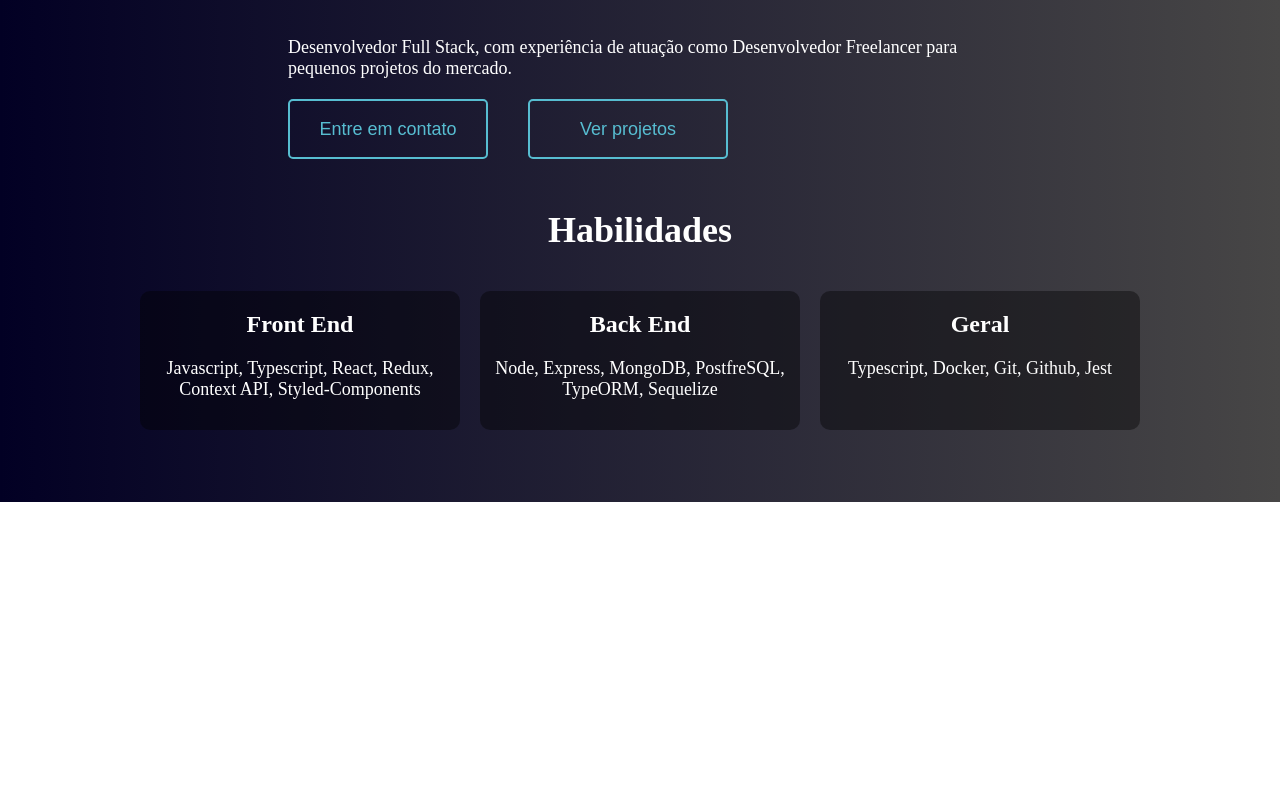
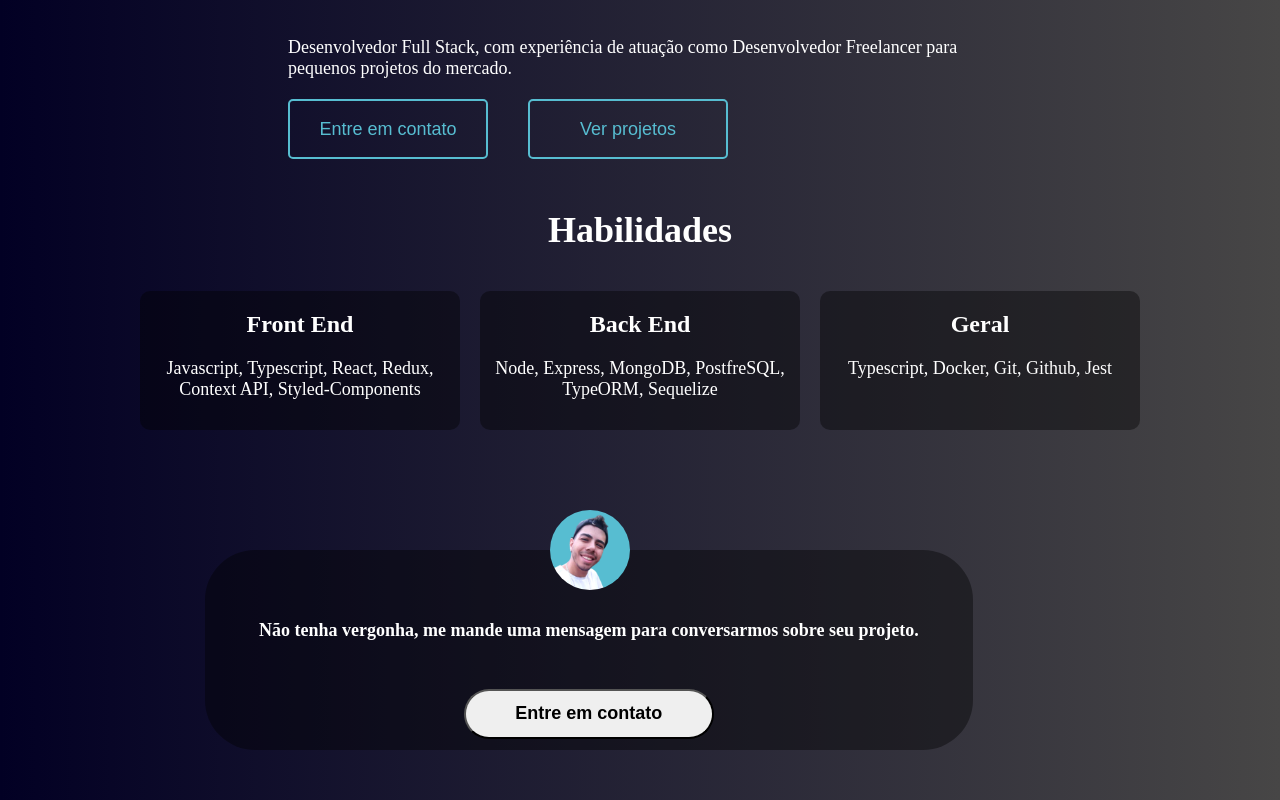
Before and after one commit to GustavoMen/Next-Portfolio, a Next.js app: page / in a window 1280 px wide. Shown: the part 298-1098 px from the top of the page. Before the commit the page ends 800 px from the top, so only its background shows below. Built offline with nearby package versions, Linux system fonts and the light colour scheme.

Commit message:
footer done

```diff
--- /dev/null
+++ b/components/Footer/Footer.elements.js
@@ -0,0 +1,88 @@
+import styled from "styled-components";
+
+export const FooterContainer = styled.div`
+  display: flex;
+  flex-direction: column;
+  text-align: center;
+  width: 60vw;
+  height: 200px;
+  background-color: rgba(0, 0, 0, 0.4);
+  position: relative;
+  margin: 0 16vw;
+  margin-top: 70px;
+  margin-bottom: 50px;
+  border-radius: 50px;
+
+  @media screen and (max-width: 1000px) {
+    height: 230px;
+  }
+  @media screen and (max-width: 426px) {
+    height: 260px;
+  }
+`;
+
+export const ImageFooter = styled.img`
+  width: 80px;
+  height: 80px;
+  border-radius: 100%;
+  overflow: hidden;
+  position: absolute;
+  bottom: 160px;
+  left: 45%;
+
+  @media screen and (max-width: 1000px) {
+    bottom: 190px;
+  }
+  @media screen and (max-width: 800px) {
+    left: 42%;
+  }
+  @media screen and (max-width: 550px) {
+    left: 37%;
+  }
+  @media screen and (max-width: 426px) {
+    bottom: 220px;
+  }
+  @media screen and (max-width: 321px) {
+    left: 32%;
+  }
+`;
+
+export const TextFooter = styled.p`
+  color: #fff;
+  margin-top: 70px;
+  font-weight: bold;
+  font-size: 18px;
+
+  @media screen and (max-width: 426px) {
+    font-size: 12px;
+  }
+`;
+
+export const BtnFooter = styled.button`
+  align-self: center;
+  border-radius: 50px;
+  margin-bottom: 30px;
+  margin-top: 30px;
+  width: 250px;
+  height: 50px;
+  font-weight: bold;
+  font-size: 18px;
+  cursor: pointer;
+  transition: ease-out 0.2s;
+
+  @media screen and (max-width: 321px) {
+    font-size: 12px;
+  }
+
+  &:hover {
+    background: rgb(2, 0, 36);
+    background: linear-gradient(
+      90deg,
+      rgba(2, 0, 36, 1) 0%,
+      rgba(71, 70, 70, 1) 100%,
+      rgba(0, 212, 255, 1) 100%
+    );
+    color: #fff;
+    border: 2px solid #57bdd1;
+  }
+`;
--- /dev/null
+++ b/components/Footer/Footer.jsx
@@ -0,0 +1,21 @@
+import Link from "next/link";
+import { FooterContainer, ImageFooter, TextFooter, BtnFooter } from "./Footer.elements";
+
+const Footer = () => {
+  return (
+    <>
+      <FooterContainer>
+        <ImageFooter src="/MyPic.png" />
+        <TextFooter>Não tenha vergonha, me mande uma mensagem para conversarmos sobre seu projeto.</TextFooter>
+
+        <Link href="/contact">
+            <a>
+              <BtnFooter>Entre em contato</BtnFooter>
+            </a>
+          </Link>
+      </FooterContainer>
+    </>
+  );
+};
+
+export default Footer;
--- a/pages/_app.jsx
+++ b/pages/_app.jsx
@@ -1,5 +1,6 @@
 import GlobalStyle from '../components/globalstyles'
 import Navbar from '../components/Navbar/Navbar';
+import Footer from '../components/Footer/Footer';
 
 function MyApp({ Component, pageProps }) {
 
@@ -8,6 +9,7 @@ function MyApp({ Component, pageProps }) {
       <GlobalStyle />
       <Navbar />
       <Component {...pageProps} />
+      <Footer />
     </>
   )
 
--- a/pages/experience.jsx
+++ b/pages/experience.jsx
@@ -1,4 +1,5 @@
 import Head from "next/head";
+import Footer from "../components/Footer/Footer";
 
 
 export default function Home() {
@@ -10,7 +11,7 @@ export default function Home() {
         <link rel="icon" href="/favicon.ico" />
       </Head>
 
-
+      <Footer />
 
     </>
   );
--- a/styles/index.elements.js
+++ b/styles/index.elements.js
@@ -53,6 +53,7 @@ export const BtnSectionOne = styled.button`
   color: #57bdd1;
   transition: ease-out 0.5s;
   font-size: 18px;
+  cursor: pointer;
 
   &:hover {
     background-color: #57bdd1;
```
Also changed, not shown: components/Footer/Footer.js (deleted, +0 -8 lines), public/MyPic.png (added).
